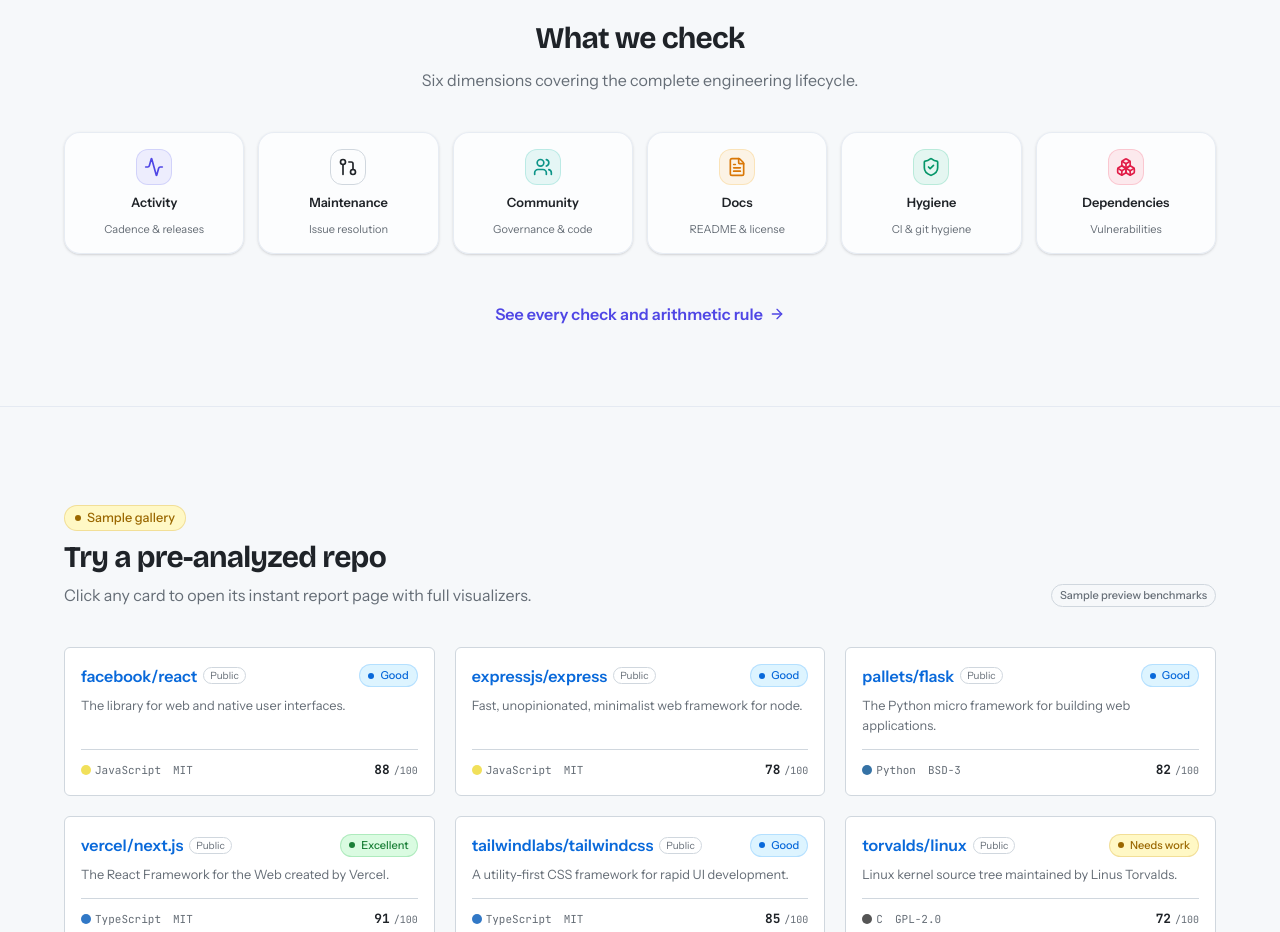
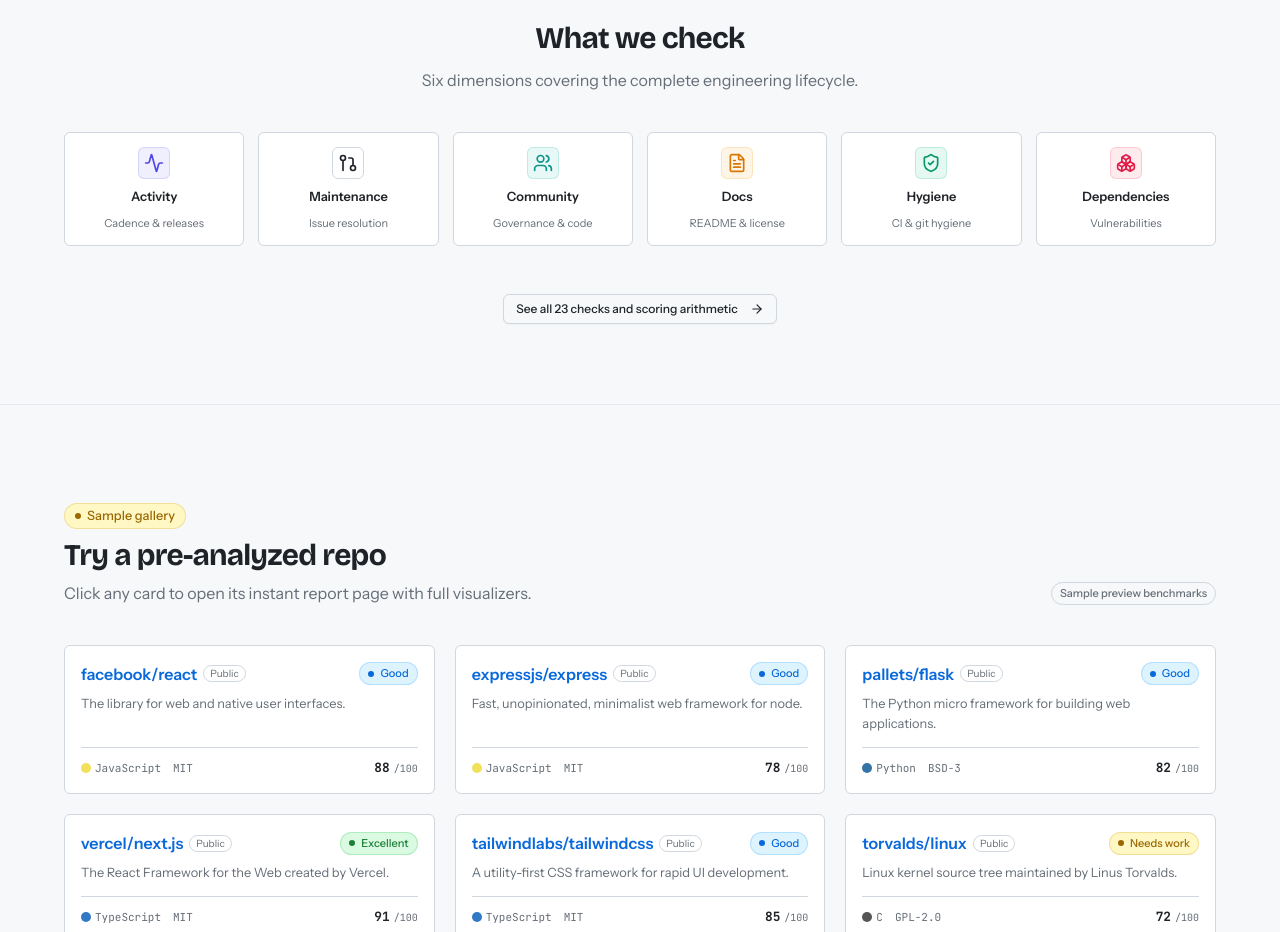
Before and after one commit to Hemacharankodhanda/repometric, a Next.js app in the folder apps/web/: page / in a window 1280 px wide. Shown: the part 5040-5972 px from the top of the page. Built offline with nearby package versions, Linux system fonts and the light colour scheme.

Commit message:
feat(landing): style What we check as GitHub Security & Dependabot rule overview

```diff
--- a/apps/web/src/app/page.tsx
+++ b/apps/web/src/app/page.tsx
@@ -438,10 +438,10 @@ export default function HomePage() {
               ].map((c) => (
                 <div
                   key={c.label}
-                  className="p-4 rounded-2xl border border-slate-200/80 dark:border-slate-800/80 bg-white/70 dark:bg-slate-900/70 backdrop-blur-sm shadow-card hover:-translate-y-1 hover:shadow-card-lg transition-all duration-150 text-center space-y-2"
+                  className="p-3.5 gh-box hover:border-slate-400 dark:hover:border-slate-600 transition-colors text-center space-y-2 shadow-xs"
                 >
                   <div
-                    className={`w-9 h-9 mx-auto rounded-xl border flex items-center justify-center ${c.bg}`}
+                    className={`w-8 h-8 mx-auto rounded-md border flex items-center justify-center ${c.bg}`}
                   >
                     {c.icon}
                   </div>
@@ -454,10 +454,10 @@ export default function HomePage() {
             <div className="text-center pt-2">
               <Link
                 href="/methodology"
-                className="inline-flex items-center gap-1.5 font-semibold text-sm text-indigo-600 dark:text-indigo-400 hover:text-indigo-700 dark:hover:text-indigo-300 transition-colors"
+                className="gh-btn inline-flex items-center space-x-1.5"
               >
-                <span>See every check and arithmetic rule</span>
-                <ArrowRight className="w-4 h-4" />
+                <span>See all 23 checks and scoring arithmetic</span>
+                <ArrowRight className="w-3.5 h-3.5" />
               </Link>
             </div>
           </div>
```
